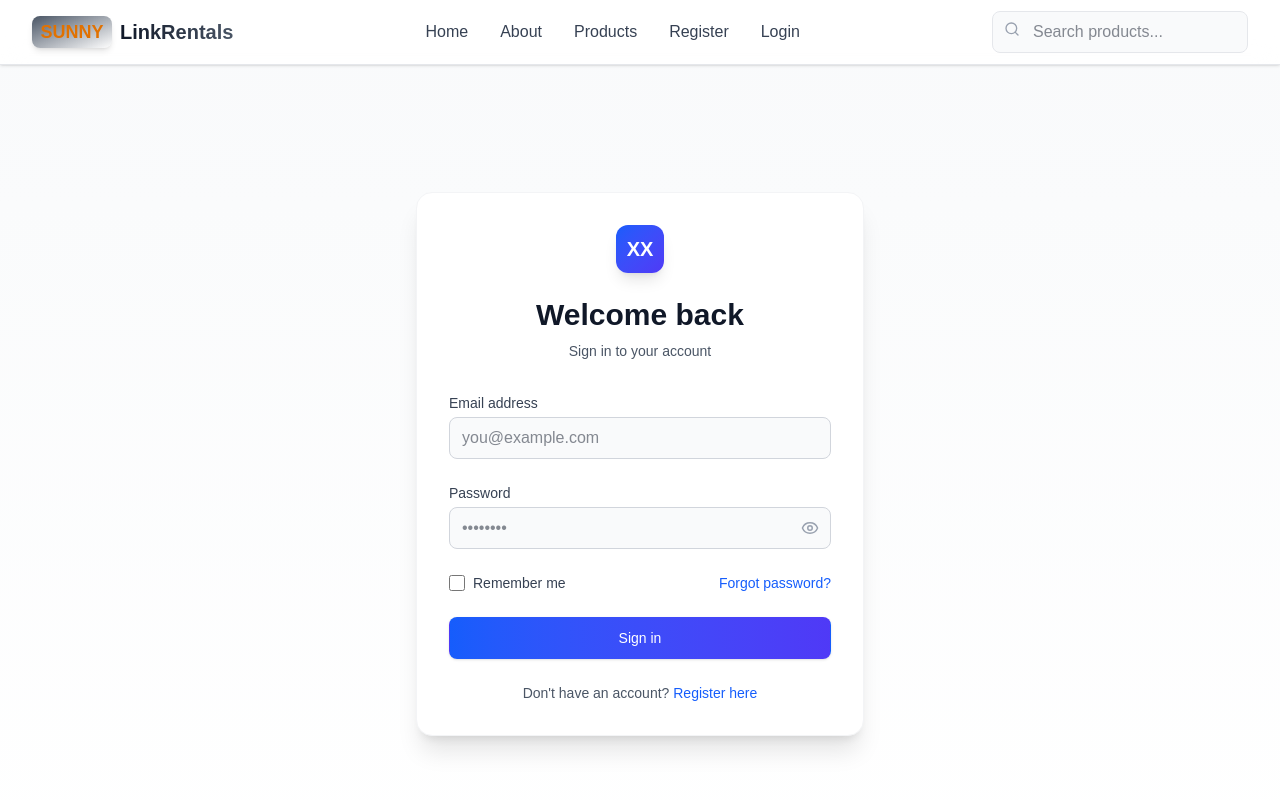
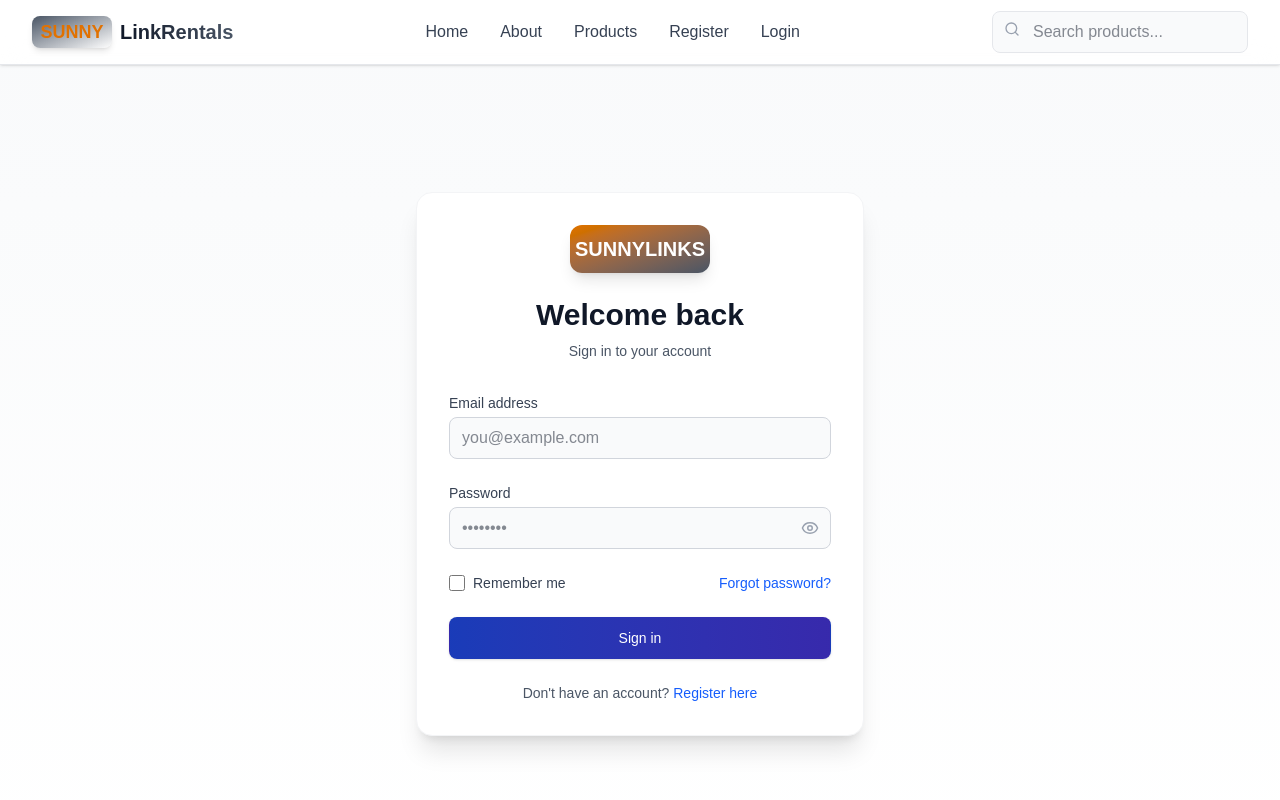
Before and after one commit to richTheAnalyst/xxshop, a Next.js app: page /auth/login in a window 1280 px wide. Shown: the top 800 px of the page. Built offline with nearby package versions, Linux system fonts and the light colour scheme; no server answers.

Commit message:
fixed the logo in register and login page

```diff
--- a/app/auth/login/page.tsx
+++ b/app/auth/login/page.tsx
@@ -48,8 +48,8 @@ export default function LoginPage() {
       <div className="max-w-md w-full space-y-8 bg-white dark:bg-gray-900 p-8 rounded-2xl shadow-xl border border-gray-100 dark:border-gray-800">
         {/* Header */}
         <div className="text-center">
-          <div className="mx-auto w-12 h-12 bg-gradient-to-br from-blue-600 to-indigo-600 rounded-xl flex items-center justify-center shadow-lg">
-            <span className="text-white font-bold text-xl">XX</span>
+          <div className="mx-auto w-35 h-12 bg-gradient-to-br from-amber-600 to-gray-600 rounded-xl flex items-center justify-center shadow-lg">
+            <span className="text-white font-bold text-xl">SUNNYLINKS</span>
           </div>
           <h2 className="mt-6 text-3xl font-extrabold text-gray-900 dark:text-white">
             Welcome back
@@ -125,7 +125,7 @@ export default function LoginPage() {
           <button
             type="submit"
             disabled={loading}
-            className="w-full flex justify-center py-2.5 px-4 border border-transparent rounded-lg shadow-sm text-sm font-medium text-white bg-gradient-to-r from-blue-600 to-indigo-600 hover:from-blue-700 hover:to-indigo-700 focus:outline-none focus:ring-2 focus:ring-offset-2 focus:ring-blue-500 disabled:opacity-50 disabled:cursor-not-allowed transition-all"
+            className="w-full flex justify-center py-2.5 px-4 border border-transparent rounded-lg shadow-sm text-sm font-medium text-white bg-gradient-to-r from-blue-800 to-indigo-800 hover:from-blue-700 hover:to-indigo-700 focus:outline-none focus:ring-2 focus:ring-offset-2 focus:ring-blue-500 disabled:opacity-50 disabled:cursor-not-allowed transition-all"
           >
             {loading ? (
               <>
--- a/app/auth/register/page.tsx
+++ b/app/auth/register/page.tsx
@@ -61,8 +61,8 @@ export default function RegisterPage() {
       <div className="max-w-md w-full space-y-8 bg-white dark:bg-gray-900 p-8 rounded-2xl shadow-xl border border-gray-100 dark:border-gray-800">
         {/* Header */}
         <div className="text-center">
-          <div className="mx-auto w-12 h-12 bg-gradient-to-br from-blue-600 to-indigo-600 rounded-xl flex items-center justify-center shadow-lg">
-            <span className="text-white font-bold text-xl">XX</span>
+          <div className="mx-auto w-35 h-12 bg-gradient-to-br from-amber-600 to-gray-600 rounded-xl flex items-center justify-center shadow-lg">
+            <span className="text-white font-bold text-xl">SUNNYLINKS</span>
           </div>
           <h2 className="mt-6 text-3xl font-extrabold text-gray-900 dark:text-white">
             Create an account
```
